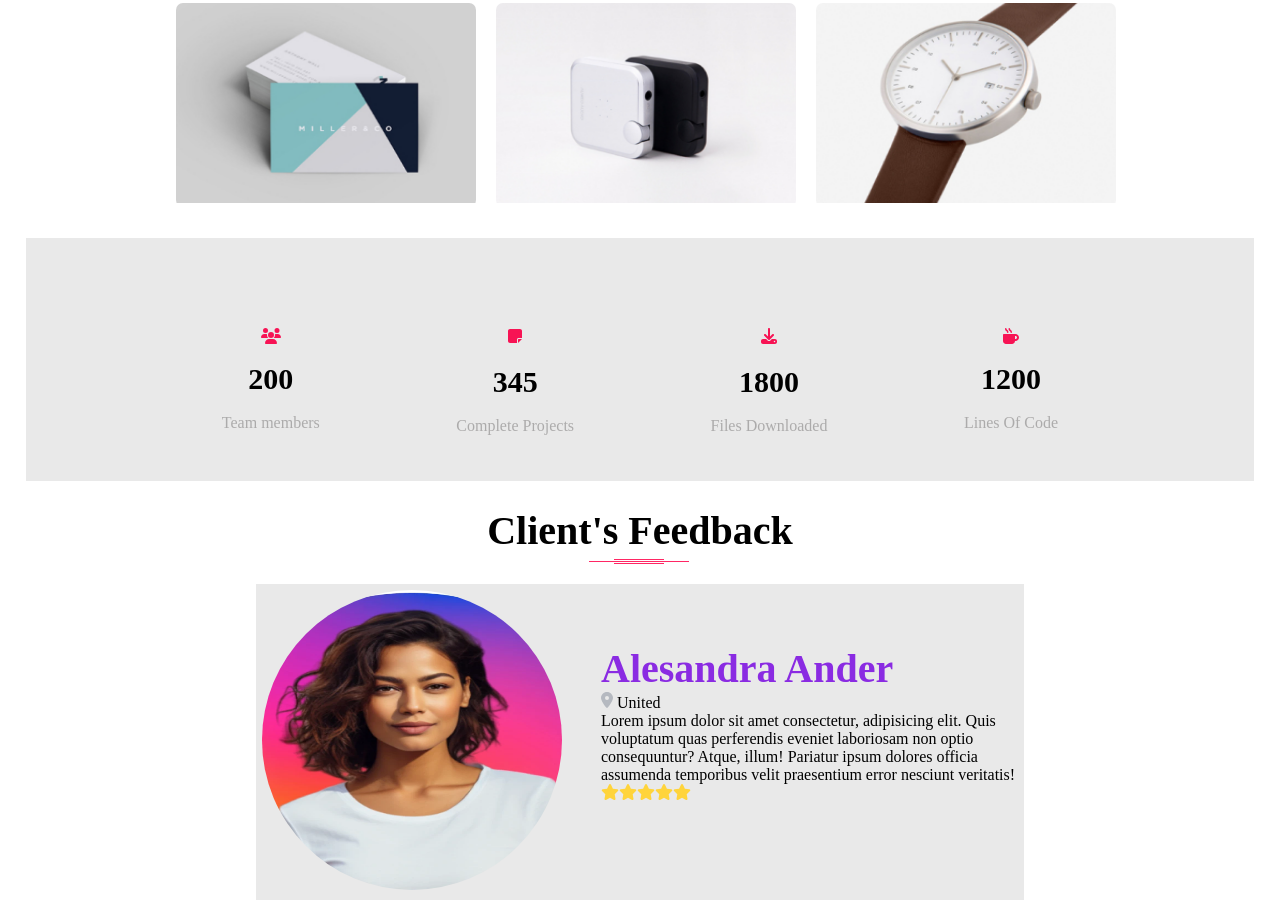
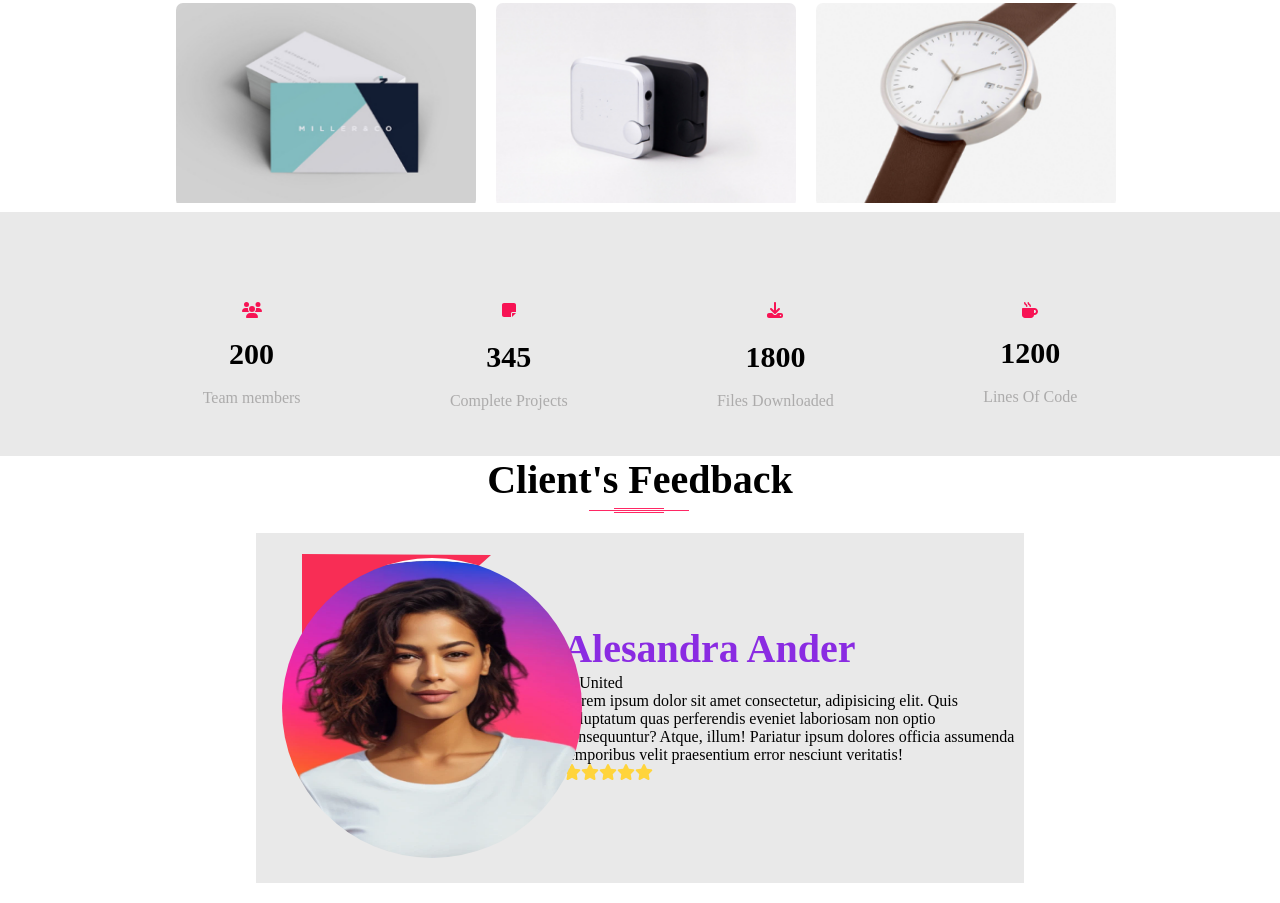
Before and after one commit to ShahdNabeel/GDSC_task5, a plain HTML site: page index.html in a window 1280 px wide. Shown: the part 1986-2889 px from the top of the page. Drawn offline with Linux system fonts and the light colour scheme.

Commit message:
Update style.css

```diff
--- a/style.css
+++ b/style.css
@@ -289,7 +289,6 @@ h1 {
 }
 
 .res {
-    margin: 2%;
     background-color: rgba(211, 211, 211, 0.504);
     display: flex;
     justify-content: space-around;
@@ -303,8 +302,22 @@ h1 {
 .feed {
     text-align: center;
 }
-
+.feed::before{
+    content: "";
+    display: block;
+    width: 0px;
+    height: 0px;
+    border-top: 1px solid transparent;
+    border-bottom: 169px solid transparent;
+    border-left: 189px solid rgb(248, 45, 85);
+    position: absolute;
+    top: 0px;
+    left: 0px;
+    margin-top: 2540px;
+    margin-left: 302px;
+}
 .ident {
+    height: 350px;
     margin: 20px;
     margin-left: 20%;
     margin-right: 20%;
@@ -313,6 +326,7 @@ h1 {
 }
 
 .r img {
+    position: absolute;
     width: 300px;
     height: 300px;
     border-radius: 50%;
@@ -325,8 +339,8 @@ h1 {
 }
 
 .bd {
-    margin-left: 45px;
-    margin-top: 8%;
+    margin-left: 40%;
+    margin-top: 12%;
     text-align: left;
 }
 
```
